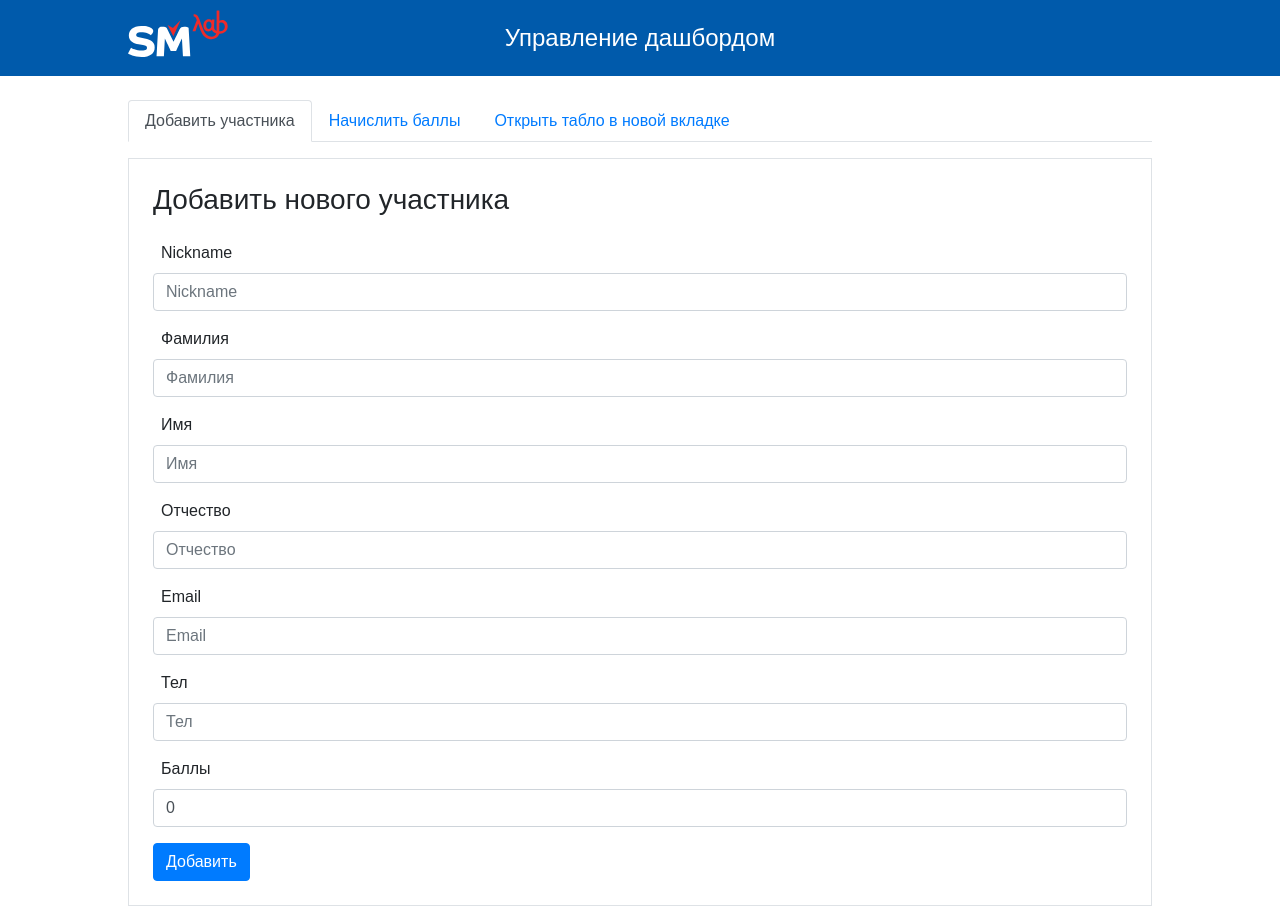
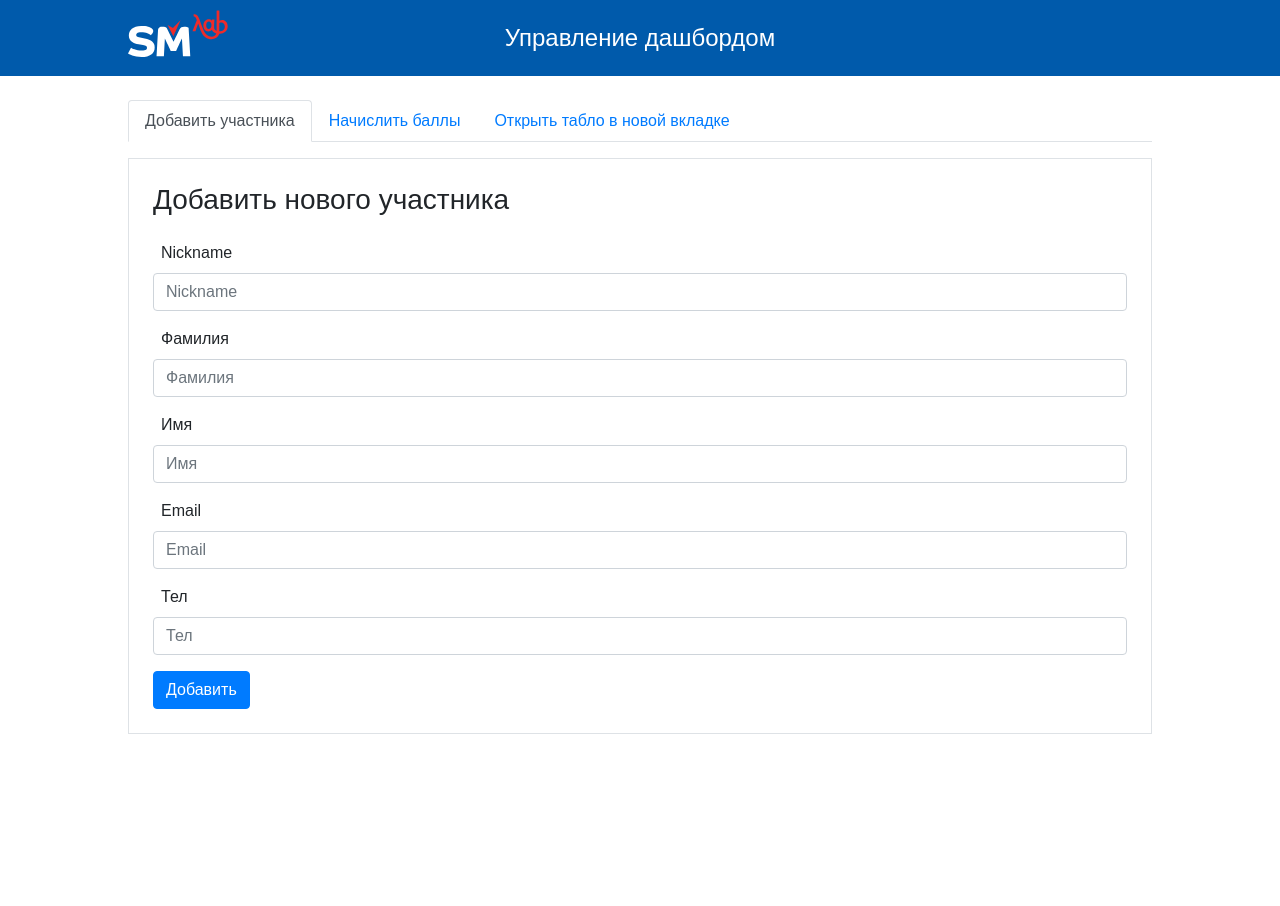
Before and after one commit to EugeneKorniets/jpoint-front, a Vue app: page /#/admin/add-new-user in a window 1280 px wide. After the commit the page ends 800 px from the top, so only its background shows below. Built offline with nearby package versions, Linux system fonts and the light colour scheme.

Commit message:
integration for admin page

```diff
--- a/src/pages/AddNewUser.vue
+++ b/src/pages/AddNewUser.vue
@@ -26,7 +26,7 @@
 					type="text"
 					placeholder="Фамилия"
 					required
-					v-model="newMemberSurname"
+					v-model="newMemberLastName"
 				>
 			</label>
 		</div>
@@ -39,19 +39,7 @@
 					type="text"
 					placeholder="Имя"
 					required
-					v-model="newMemberMiddleName"
-				>
-			</label>
-		</div>
-
-		<div class="form-group">
-			<label class="d-block">
-				<span class="d-block m-2">Отчество</span>
-				<input
-					class="form-control"
-					type="text"
-					placeholder="Отчество"
-					v-model="newMemberLastName"
+					v-model="newMemberFirstName"
 				>
 			</label>
 		</div>
@@ -78,18 +66,8 @@
 					placeholder="Тел"
 					required
 					v-model="newMemberPhone"
-				>
-			</label>
-		</div>
-
-		<div class="form-group">
-			<label class="d-block">
-				<span class="d-block m-2">Баллы</span>
-				<input
-					class="form-control"
-					type="number"
-					placeholder="Баллы"
-					v-model="newMemberPoints"
+					minlength="11"
+					maxlength="11"
 				>
 			</label>
 		</div>
@@ -99,6 +77,9 @@
 </template>
 
 <script>
+	import axios from 'axios'
+	import server from '../config/server'
+
   export default {
     name: "AddNewUser",
 
@@ -106,18 +87,44 @@
       return {
         newMemberNickname: '',
 
-        newMemberSurname: '',
-
-        newMemberMiddleName: '',
+        newMemberFirstName: '',
 
         newMemberLastName: '',
 
         newMemberMail: '',
 
-        newMemberPhone: '',
+        newMemberPhone: ''
+      }
+    },
 
-        newMemberPoints: 0
-      }
-    }
+		methods: {
+      addNewMember () {
+        let data = {
+          nickname: this.newMemberNickname,
+					name: this.newMemberFirstName,
+					surname: this.newMemberLastName,
+					email: this.newMemberMail,
+					phone: this.newMemberPhone
+        }
+        return new Promise((resolve, reject) => {
+          axios({
+						url: `${server.host}${server.endpoints.create}`,
+						method: 'POST',
+						data: data
+					})
+						.then((response) => {
+              this.newMemberNickname = ''
+              this.newMemberFirstName = ''
+              this.newMemberLastName = ''
+              this.newMemberMail = ''
+              this.newMemberPhone = ''
+							resolve(response)
+						})
+						.catch((err) => {
+							reject(err)
+						})
+				})
+			}
+		}
   }
 </script>
```
